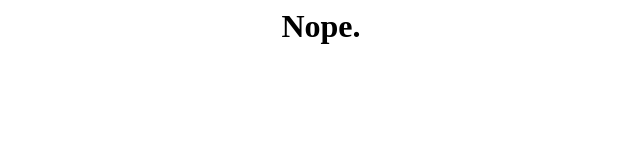
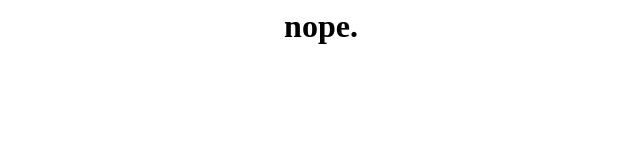
Before and after one commit to brodrigu/isthebabyhere, a plain HTML site: page index.html in a window 1280 px wide. Shown: the full height of the page, 319-959 px from the left. Drawn offline with Linux system fonts and the light colour scheme.

Commit message:
Update index.html

```diff
--- a/index.html
+++ b/index.html
@@ -3,9 +3,9 @@
         <title>Is Baby Vallete Here Yet?</title>
         <meta property="og:url" content="http://isthebabyhereyet.net"/>
         <meta property="og:title" content="Is Baby Vallete Here Yet?"/>
-        <meta property="og:description" content="nope.."/>
+        <meta property="og:description" content="nope."/>
     </head>
     <body style="background-color: white">
-        <h1 style="color: black; text-align: center;">Nope.</h1>
+        <h1 style="color: black; text-align: center;">nope.</h1>
     </body>
 </html>
```
